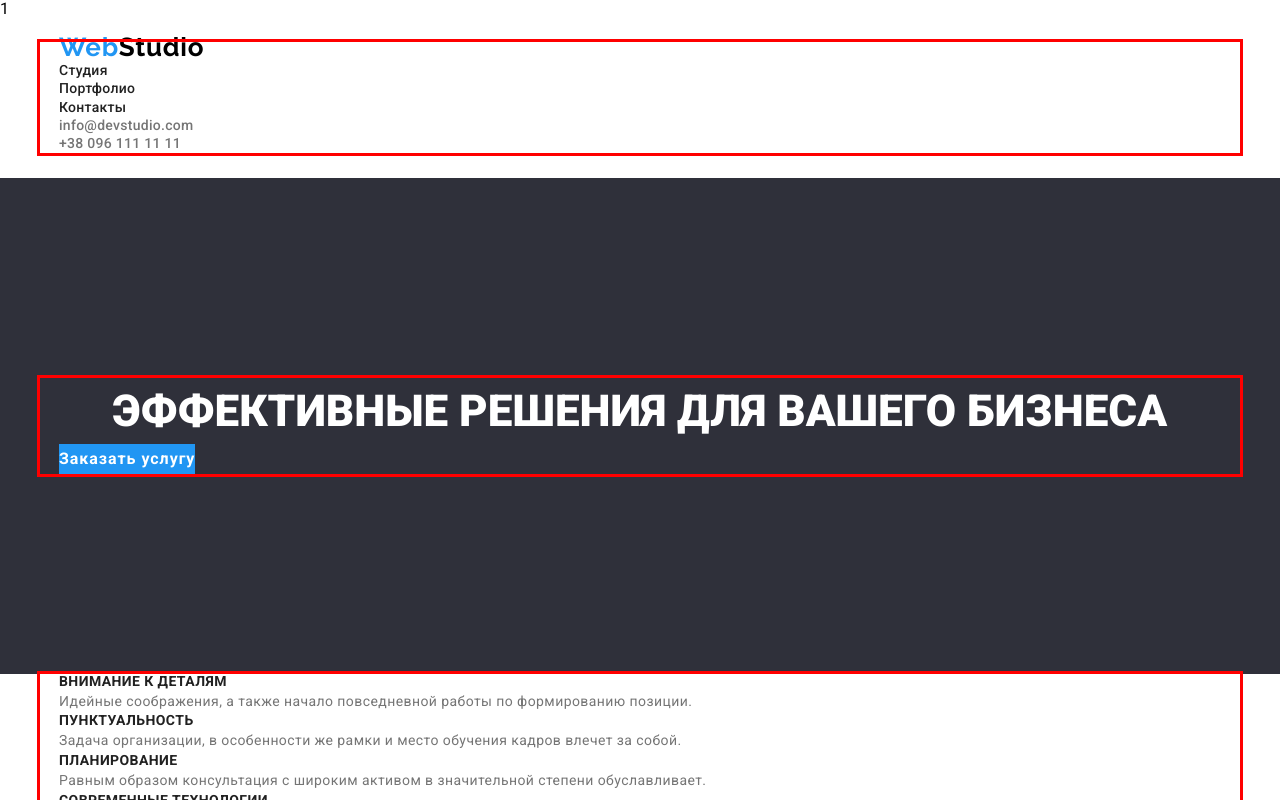
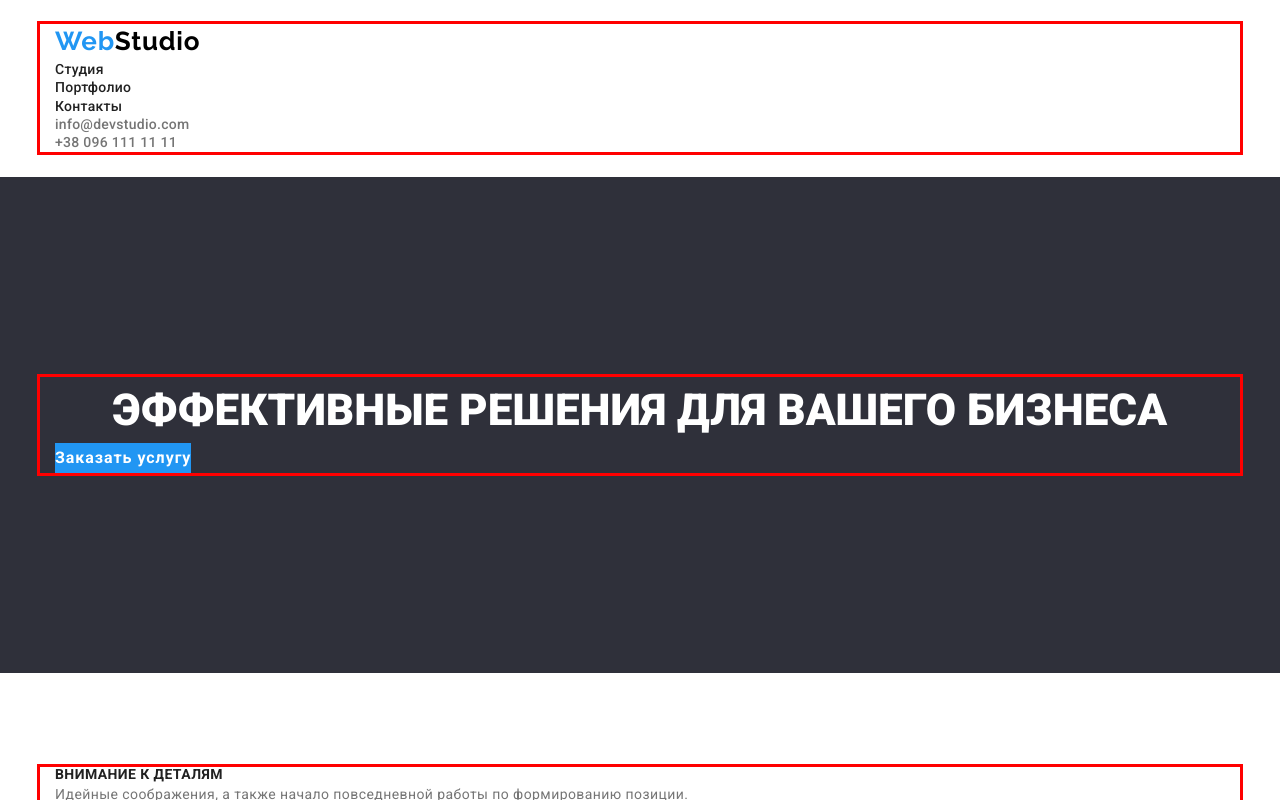
Before and after one commit to DIma201006/Webstudio, a plain HTML site: page index.html in a window 1280 px wide. Shown: the top 800 px of the page. Drawn offline with nearby package versions, Linux system fonts and the light colour scheme.

Commit message:
problem fixses

```diff
--- a/CSS/portfolio.css
+++ b/CSS/portfolio.css
@@ -15,11 +15,12 @@
 
 
 .container {
+    outline: solid red;
     width:1200px;
     margin-left: auto;
     margin-right: auto;
-    padding-left:19px;
-    padding-right: 19px;
+    padding-left:15px;
+    padding-right: 15px;
 
 }
 
--- a/CSS/style.css
+++ b/CSS/style.css
@@ -27,8 +27,8 @@
     width:1200px;
     margin-left: auto;
     margin-right: auto;
-    padding-left:19px;
-    padding-right: 19px;
+    padding-left:15px;
+    padding-right: 15px;
 
 }
 
@@ -43,7 +43,7 @@ body {
 font-size: 26px;
 font-style: normal;
 font-weight: 700;
-line-height: 1.38px;
+line-height: 1.38;
 letter-spacing: 0.78px;
 }
 
@@ -54,7 +54,7 @@ letter-spacing: 0.78px;
     font-size: 26px;
     font-style: normal;
     font-weight: 700px;
-    line-height: 1.38px;
+    line-height: 1.38;
     letter-spacing: 0.78px;
 }
 
@@ -63,7 +63,7 @@ letter-spacing: 0.78px;
 font-size: 14px;
 font-style: normal;
 font-weight: 500;
-line-height: 1.14px;
+line-height: 1.14;
 letter-spacing: 0.28px;
 
 }
@@ -77,7 +77,7 @@ letter-spacing: 0.28px;
 font-size: 14px;
 font-style: normal;
 font-weight: 500;
-line-height: 1.14px;
+line-height: 1.14;
 letter-spacing: 0.28px;
 }
 .heder-link:hover {
--- a/index.html
+++ b/index.html
@@ -12,7 +12,7 @@
     <link rel="stylesheet" href="https://cdnjs.cloudflare.com/ajax/libs/modern-normalize/2.0.0/modern-normalize.min.css" integrity="sha512-4xo8blKMVCiXpTaLzQSLSw3KFOVPWhm/TRtuPVc4WG6kUgjH6J03IBuG7JZPkcWMxJ5huwaBpOpnwYElP/m6wg==" crossorigin="anonymous" referrerpolicy="no-referrer" />
     <link rel="stylesheet" href="./CSS/reset.css">
     <link rel="stylesheet" href="CSS/style.css">
-1
+
   </head>
   <body>
     <header class="header">
@@ -43,7 +43,8 @@
       </section>
       <!-- Секція переваги -->
 
-      <section class="">
+      <section class="section-perewaga">
+
         <div class="container">
         <ul class="list-perewaga">
           <li class="perewaga-item">
```
